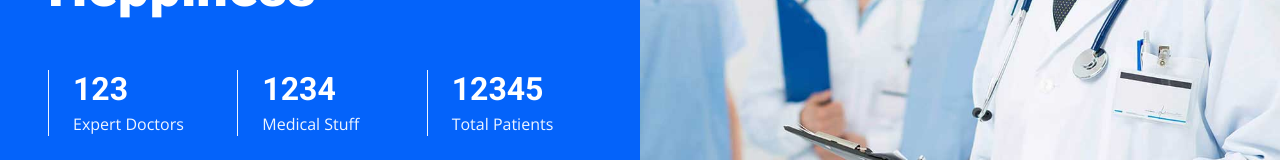
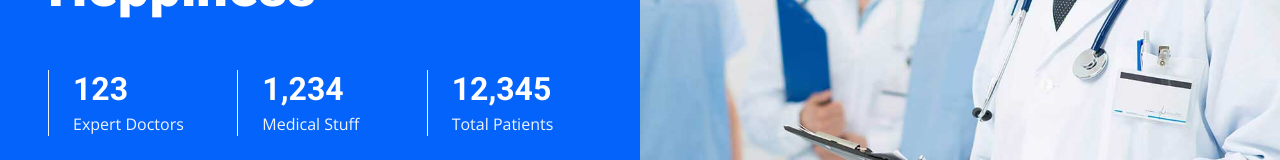
Before and after one commit to emma-devmusic/clinica-giuliani, a React (Vite) app: page / in a window 1280 px wide. Shown: the part 470-630 px from the top of the page. Built offline with nearby package versions, Linux system fonts and the light colour scheme.

Commit message:
add router

```diff
--- a/package.json
+++ b/package.json
@@ -13,6 +13,7 @@
     "localforage": "^1.10.0",
     "match-sorter": "^6.3.4",
     "react": "^18.2.0",
+    "react-countup": "^6.5.2",
     "react-dom": "^18.2.0",
     "react-router-dom": "^6.22.3",
     "sort-by": "^1.2.0"
--- a/src/components/header/Header.tsx
+++ b/src/components/header/Header.tsx
@@ -1,3 +1,5 @@
+import { CounterUp } from ".."
+
 
 export const Header = () => {
     return (
@@ -8,19 +10,19 @@ export const Header = () => {
                     <div className="row g-4">
                         <div className="col-sm-4">
                             <div className="border-start border-light ps-4">
-                                <h2 className="text-white mb-1" data-toggle="counter-up">123</h2>
+                                <CounterUp end={123} />
                                 <p className="text-light mb-0">Expert Doctors</p>
                             </div>
                         </div>
                         <div className="col-sm-4">
                             <div className="border-start border-light ps-4">
-                                <h2 className="text-white mb-1" data-toggle="counter-up">1234</h2>
+                                <CounterUp end={1234} />
                                 <p className="text-light mb-0">Medical Stuff</p>
                             </div>
                         </div>
                         <div className="col-sm-4">
                             <div className="border-start border-light ps-4">
-                                <h2 className="text-white mb-1" data-toggle="counter-up">12345</h2>
+                                <CounterUp end={12345} />
                                 <p className="text-light mb-0">Total Patients</p>
                             </div>
                         </div>
--- a/src/components/index.ts
+++ b/src/components/index.ts
@@ -10,3 +10,4 @@ export * from "./team/Team";
 export * from "./testimonials/Testimonials";
 export * from "./topbar/Topbar";
 export * from "./pageHeader/PageHeader";
+export * from "./tools/CounterUp";
--- /dev/null
+++ b/src/components/tools/CounterUp.tsx
@@ -0,0 +1,16 @@
+import CountUp from "react-countup"
+type CounterUpType = {
+    end: number,
+}
+export const CounterUp = ({end}: CounterUpType) => {
+
+    return (
+        <CountUp start={0} end={end} >
+            {({ countUpRef }) => (
+                <div>
+                    <h2 className="text-white mb-1" data-toggle="counter-up" ref={countUpRef as React.RefObject<HTMLDivElement>} />
+                </div>
+            )}
+        </CountUp>
+    )
+}
```
Also changed, not shown: src/pages/Services.tsx (added), 1 other file (tests, documents, lock files or other folders).
